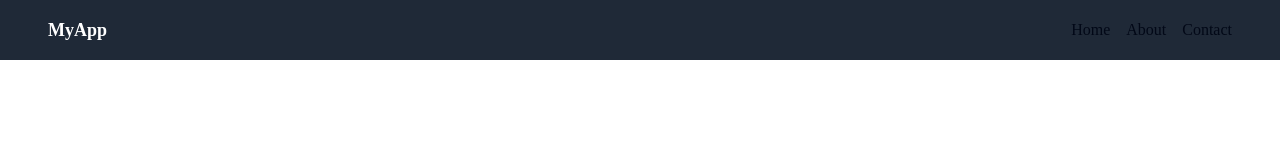
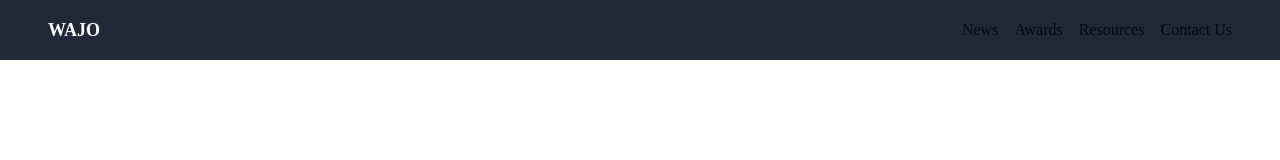
Before and after one commit to codersforcauses/wajo, a Next.js app in the folder client/: page / in a window 1280 px wide. Shown: the top 160 px of the page. Built offline with nearby package versions, Linux system fonts and the light colour scheme; no server answers.

Commit message:
Navbar slight alterations
_app.tsx refactored to use getLayout function
layout.tsx compressed down for easier readability

```diff
--- a/client/src/components/layouts/navbar.tsx
+++ b/client/src/components/layouts/navbar.tsx
@@ -1,4 +1,3 @@
-// client/src/components/layouts/Navbar.tsx
 import Link from "next/link";
 import React from "react";
 
@@ -6,11 +5,12 @@ const Navbar = () => {
   return (
     <nav className="bg-gray-800 p-4">
       <div className="container mx-auto flex items-center justify-between">
-        <div className="text-lg font-bold text-white">MyApp</div>
+        <div className="text-lg font-bold text-white">WAJO</div>
         <div className="space-x-4">
-          <Link href="/">Home</Link>
-          <Link href="/about">About</Link>
-          <Link href="/contact">Contact</Link>
+          <Link href="/news">News</Link>
+          <Link href="/awards">Awards</Link>
+          <Link href="/resources">Resources</Link>
+          <Link href="/contact">Contact Us</Link>
         </div>
       </div>
     </nav>
--- a/client/src/pages/_app.tsx
+++ b/client/src/pages/_app.tsx
@@ -1,4 +1,3 @@
-// client/src/pages/_app.tsx
 import "@/styles/globals.css";
 
 import { QueryClient, QueryClientProvider } from "@tanstack/react-query";
```
Also changed, not shown: client/src/components/layout.tsx (+2 -5 lines), 1 other file (tests, documents, lock files or other folders).
